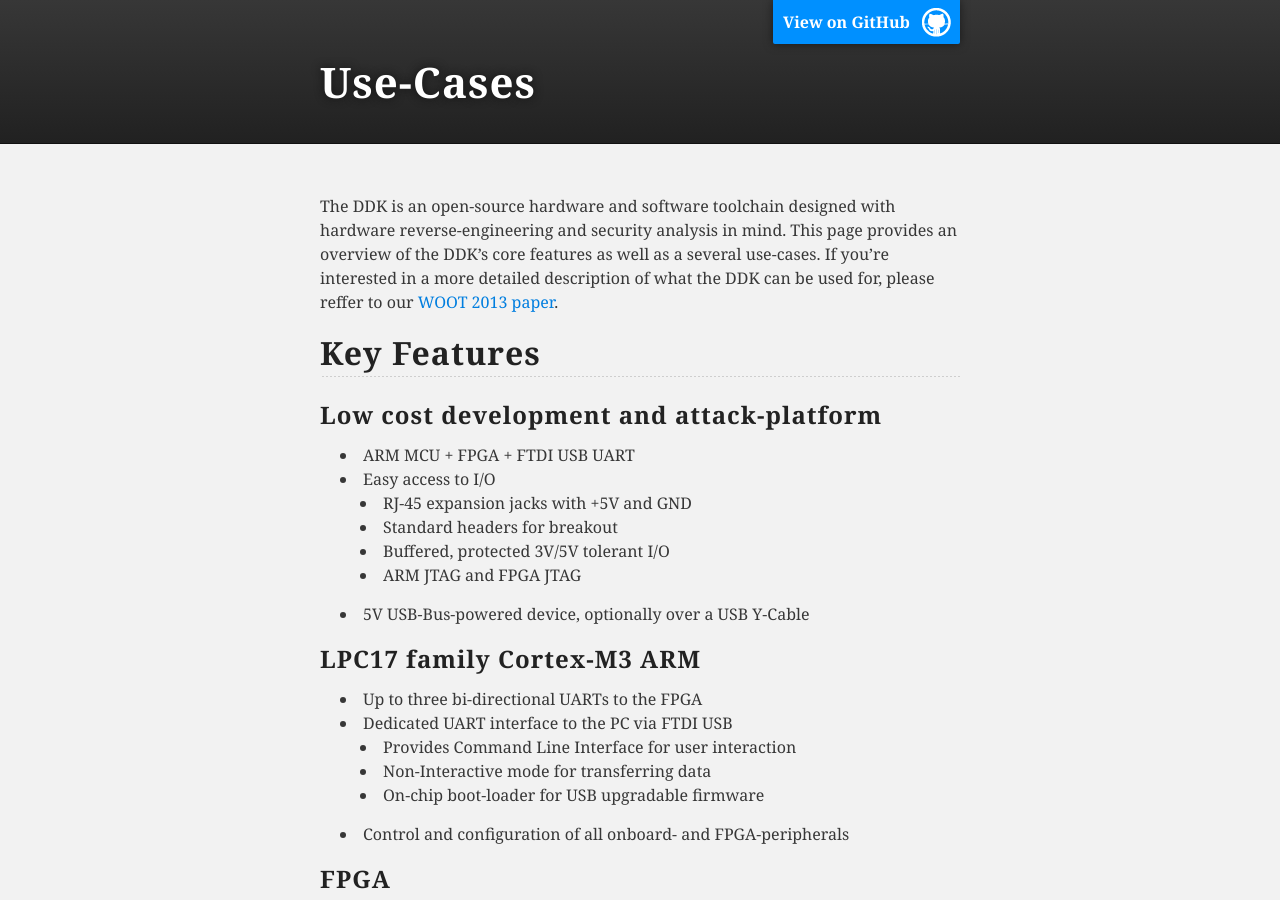
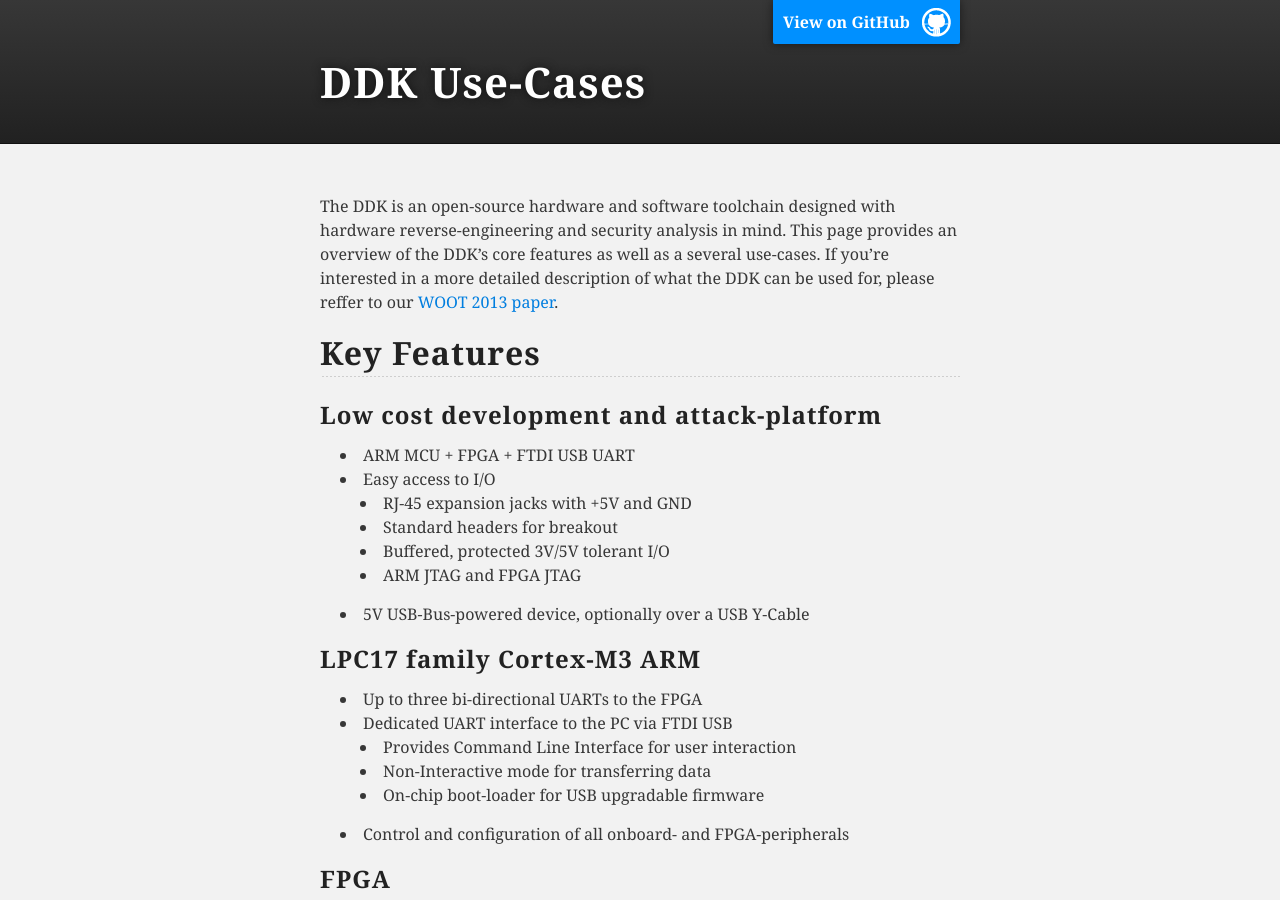
Before and after one commit to ddk/ddk.github.io, a Jekyll site: the page built from use-cases/index.md, in a window 1280 px wide and 900 px high. Built offline with Jekyll 4.4.1, drawn with Linux system fonts in a browser that asks for light colours.

```diff
--- /dev/null
+++ b/CNAME
@@ -0,0 +1 @@
+datenkrake.org
--- a/use-cases/index.md
+++ b/use-cases/index.md
@@ -1,6 +1,6 @@
 ---
 layout: about
-title: Use-Cases
+title: DDK Use-Cases
 ---
 
 The DDK is an open-source hardware and software toolchain designed with hardware reverse-engineering and security analysis in mind.
```
